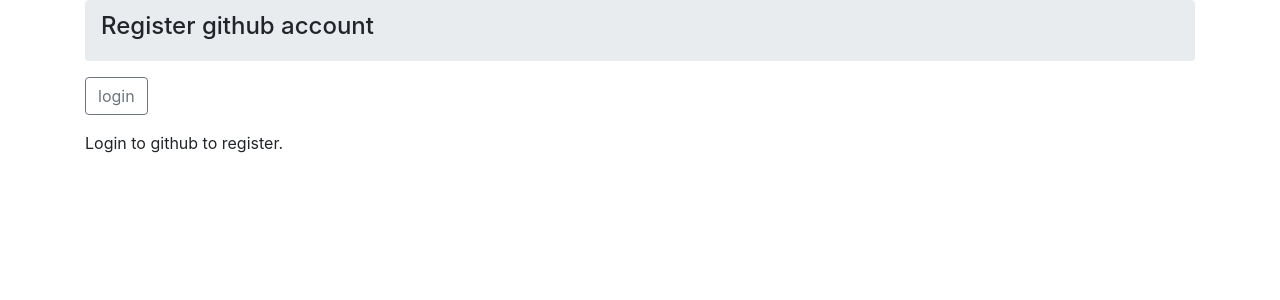
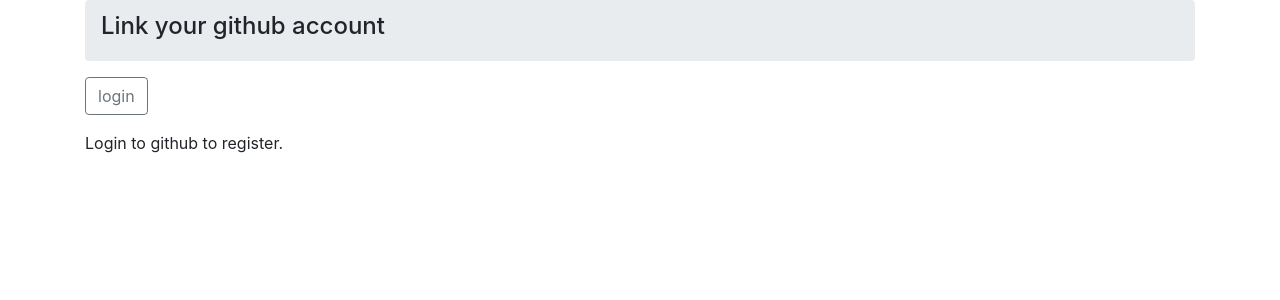
Before and after one commit to randy3k/signin, a Flask app: page / in a window 1280 px wide. Shown: the top 300 px of the page. Run offline with Flask 2, Linux system fonts and the light colour scheme; the visitor is signed in with stand-in values (Sample User, id 1); some libraries are stand-ins or nearby versions.

Commit message:
change title

```diff
--- a/templates/index.html
+++ b/templates/index.html
@@ -9,7 +9,7 @@
     <script src="https://cdn.jsdelivr.net/npm/popper.js@1.16.0/dist/umd/popper.min.js" integrity="sha384-Q6E9RHvbIyZFJoft+2mJbHaEWldlvI9IOYy5n3zV9zzTtmI3UksdQRVvoxMfooAo" crossorigin="anonymous"></script>
     <script src="https://stackpath.bootstrapcdn.com/bootstrap/4.5.0/js/bootstrap.min.js" integrity="sha384-OgVRvuATP1z7JjHLkuOU7Xw704+h835Lr+6QL9UvYjZE3Ipu6Tp75j7Bh/kR0JKI" crossorigin="anonymous"></script>
     <div class="container">
-    <div class="breadcrumb"><h4>Register github account</h4></div>
+    <div class="breadcrumb"><h4>Link your github account</h4></div>
     {% if authorized %}
     <p>
     <button id="logout" type="button" class="btn btn-outline-secondary">logout</button>
--- a/templates/signin.html
+++ b/templates/signin.html
@@ -9,7 +9,7 @@
     <script src="https://cdn.jsdelivr.net/npm/popper.js@1.16.0/dist/umd/popper.min.js" integrity="sha384-Q6E9RHvbIyZFJoft+2mJbHaEWldlvI9IOYy5n3zV9zzTtmI3UksdQRVvoxMfooAo" crossorigin="anonymous"></script>
     <script src="https://stackpath.bootstrapcdn.com/bootstrap/4.5.0/js/bootstrap.min.js" integrity="sha384-OgVRvuATP1z7JjHLkuOU7Xw704+h835Lr+6QL9UvYjZE3Ipu6Tp75j7Bh/kR0JKI" crossorigin="anonymous"></script>
     <div class="container">
-    <div class="breadcrumb"><h4>Register github account</h4></div>
+    <div class="breadcrumb"><h4>Link your github account</h4></div>
     {% if authorized %}
     <p>
     <button id="logout" type="button" class="btn btn-outline-secondary">logout</button>
```
